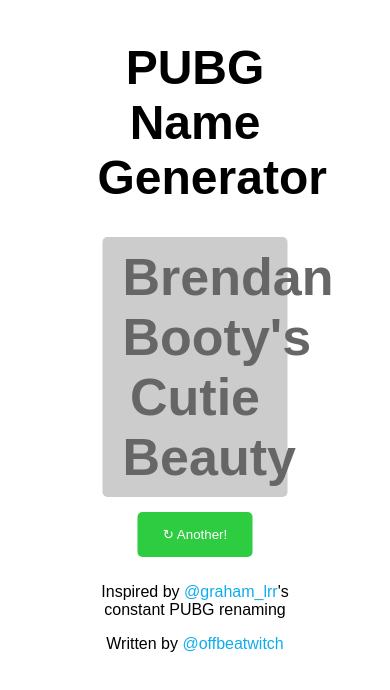
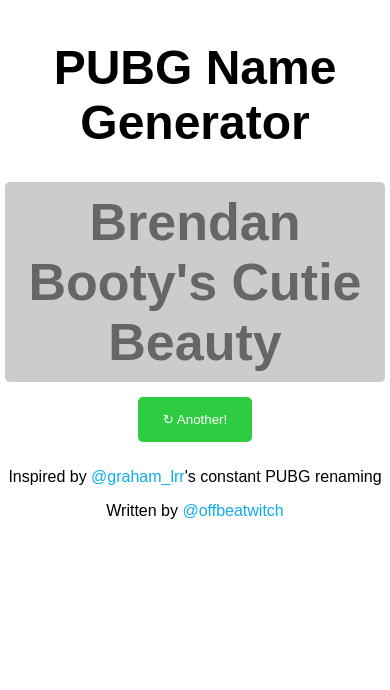
Before and after one commit to hedgehog1029/pubg-names, a plain HTML site: page index.html in a window 390 px wide. Drawn offline with Linux system fonts and the light colour scheme.

Commit message:
Fixed mobile container width

```diff
--- a/static/style.css
+++ b/static/style.css
@@ -46,3 +46,11 @@ button.generate-btn {
 button.generate-btn:hover {
     background: #2EDC35;
 }
+
+@media (max-width: 900px) {
+    .container {
+        width: 100%;
+        left: 0;
+        transform: none;
+    }
+}
```
